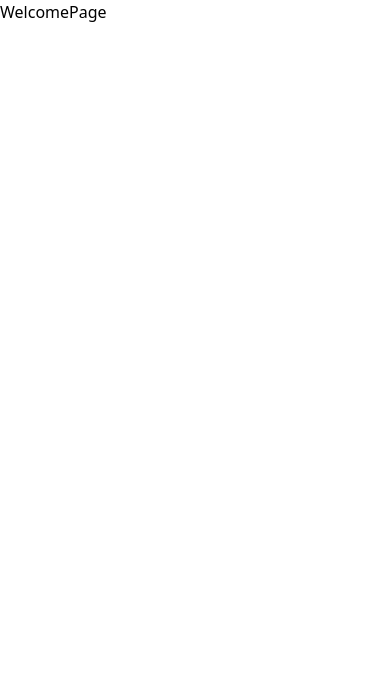
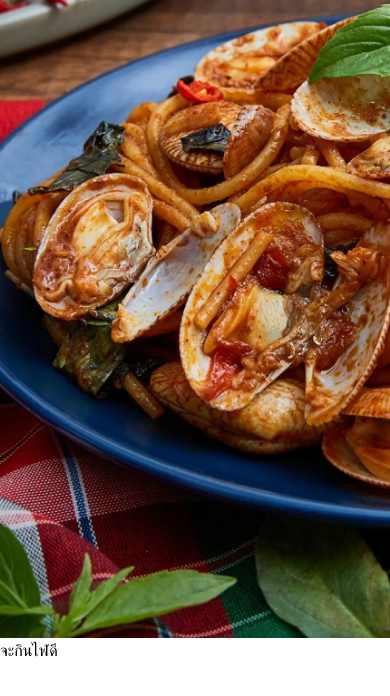
Before and after one commit to ratchanonp/iis-project-frontend, a Next.js app: page / in a window 390 px wide. Shown: the top 696 px of the page. Built offline with nearby package versions, Linux system fonts and the light colour scheme.

Commit message:
mobile screen config

```diff
--- /dev/null
+++ b/pages/_document.tsx
@@ -0,0 +1,15 @@
+import { Html, Head, Main, NextScript } from 'next/document'
+
+export default function Document() {
+  return (
+    <Html>
+      <Head />
+      <body className="h-screen w-screen flex justify-center items-center">
+        <div className="h-[932px] w-[430px]">
+        <Main />
+        <NextScript />
+        </div>
+      </body>
+    </Html>
+  )
+}
--- a/pages/index.tsx
+++ b/pages/index.tsx
@@ -1,3 +1,15 @@
+import Image from "next/image";
+
 export default function WelcomePage() {
-  return <div>WelcomePage</div>;
+  return (
+    <div className="relative">
+        <Image src={"/welcomeimage.png"}
+        alt="welcome"
+        width={1163}
+        height={872}
+      />
+    <h1 className="absolute">จะกินไฬดี</h1>
+    </div>
+  );
+
 }
```
Also changed, not shown: public/welcomeimage.png (added).
